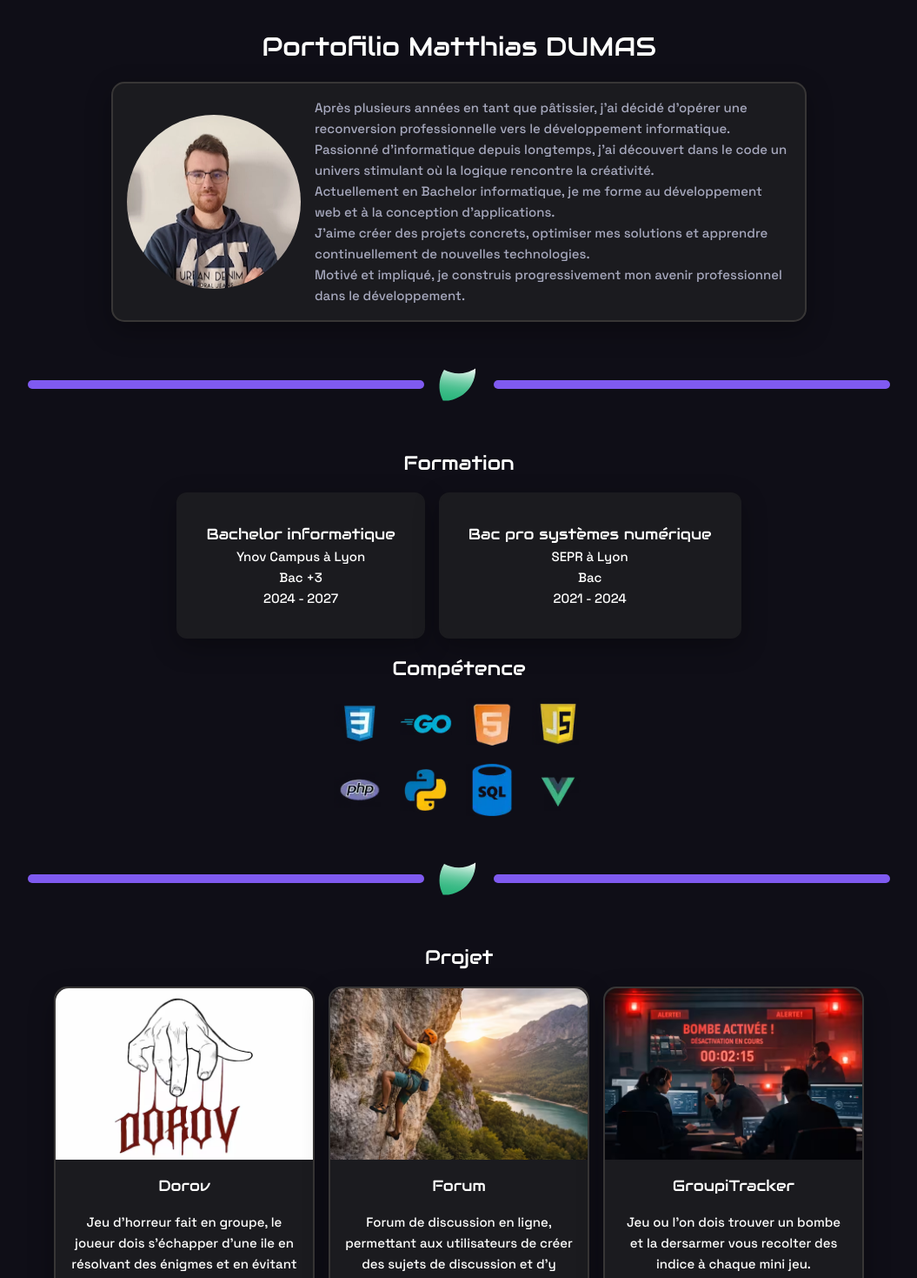
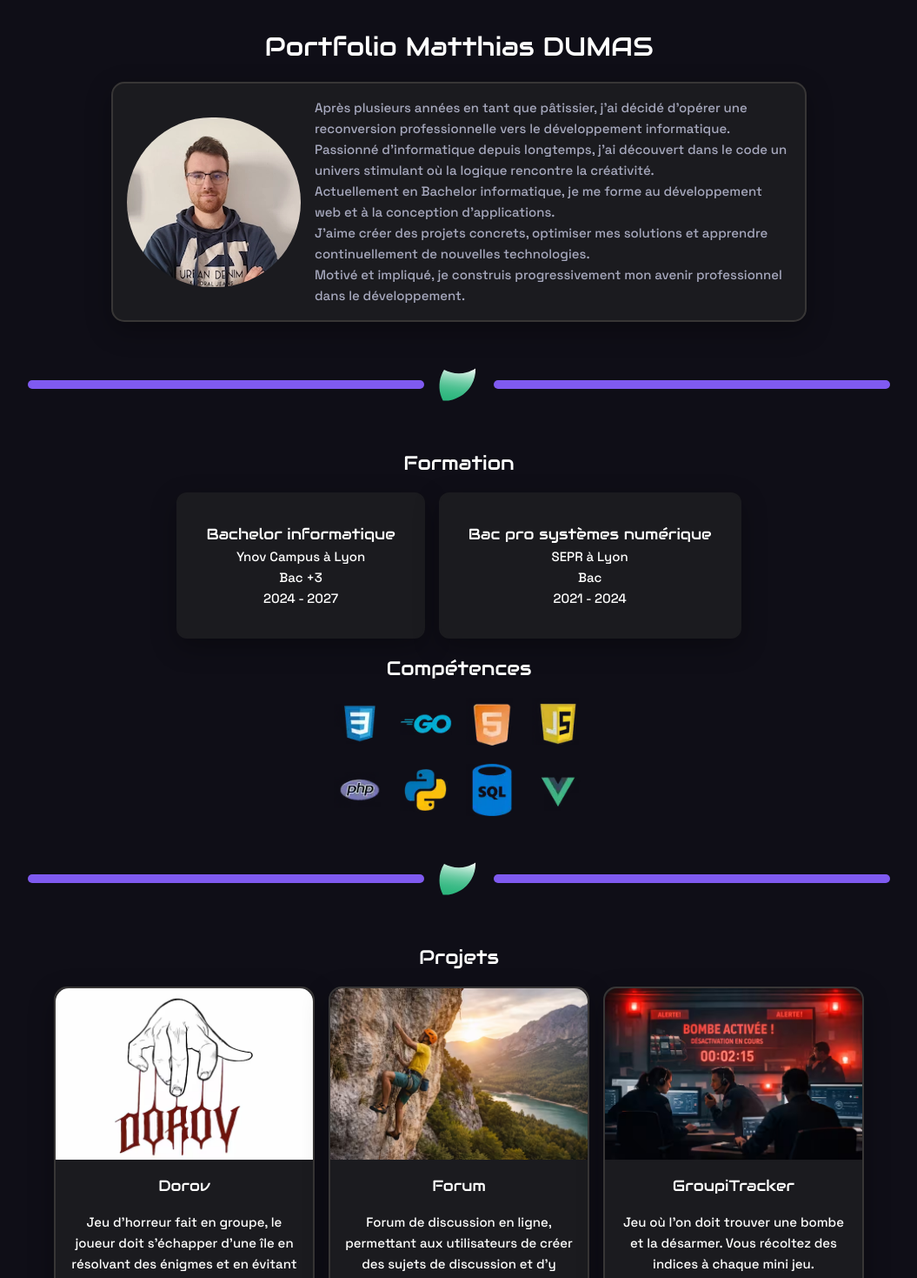
Before and after one commit to Matth-kaiton/portfolio, a Vue app: page / in a window 1280 px wide. Shown: the top 1469 px of the page at 87% size, without its empty margins (112-1167 px from the left). Built offline with nearby package versions, Linux system fonts and the light colour scheme.

Commit message:
text correction

```diff
--- a/src/App.vue
+++ b/src/App.vue
@@ -14,7 +14,7 @@
     <header>
     </header>
     <main>
-      <h1>Portofilio Matthias DUMAS</h1>
+      <h1>Portfolio Matthias DUMAS</h1>
       <Intro/>
       <Spliter/>
       <h2>Formation</h2>
@@ -27,7 +27,7 @@
           :years=train.years
           />
       </section>
-      <h2>Compétence</h2>
+      <h2>Compétences</h2>
       <section class="competence">
         <Logo
         v-for="logo in content.competence"
@@ -36,7 +36,7 @@
         />
       </section>
       <Spliter/>
-      <h2>Projet</h2>
+      <h2>Projets</h2>
       <section class="projects">
         <Card
         v-for="project in projects"
--- a/src/components/atoms/ProfilePicture.vue
+++ b/src/components/atoms/ProfilePicture.vue
@@ -1,3 +1,3 @@
 <template>
-    <img class="profilePicture" src="/profilePicture.webp" width="200" height="200"/>
+    <img class="profilePicture" src="/profilePicture.webp" width="200" height="auto"/>
 </template>
--- a/src/data/projects.json
+++ b/src/data/projects.json
@@ -1,7 +1,7 @@
 [
     {
         "title" : "Dorov",
-        "content" : "Jeu d'horreur fait en groupe, le joueur dois s'échapper d'une ile en résolvant des énigmes et en évitant les dangers qui la peuplent.",
+        "content" : "Jeu d'horreur fait en groupe, le joueur doit s'échapper d'une île en résolvant des énigmes et en évitant les dangers qui la peuplent.",
         "webp" : "/project/dorov.avif",
         "img" : "/project/logo_test.jpg",
         "alt" : "",
@@ -21,7 +21,7 @@
     },
     {
         "title" : "GroupiTracker",
-        "content" : "Jeu ou l'on dois trouver un bombe et la dersarmer vous recolter des indice à chaque mini jeu.",
+        "content" : "Jeu où l'on doit trouver une bombe et la désarmer. Vous récoltez des indices à chaque mini jeu.",
         "webp" : "/project/groupiTracker.avif",
         "img" : "/project/logo_test.jpg",
         "alt" : "",
```
